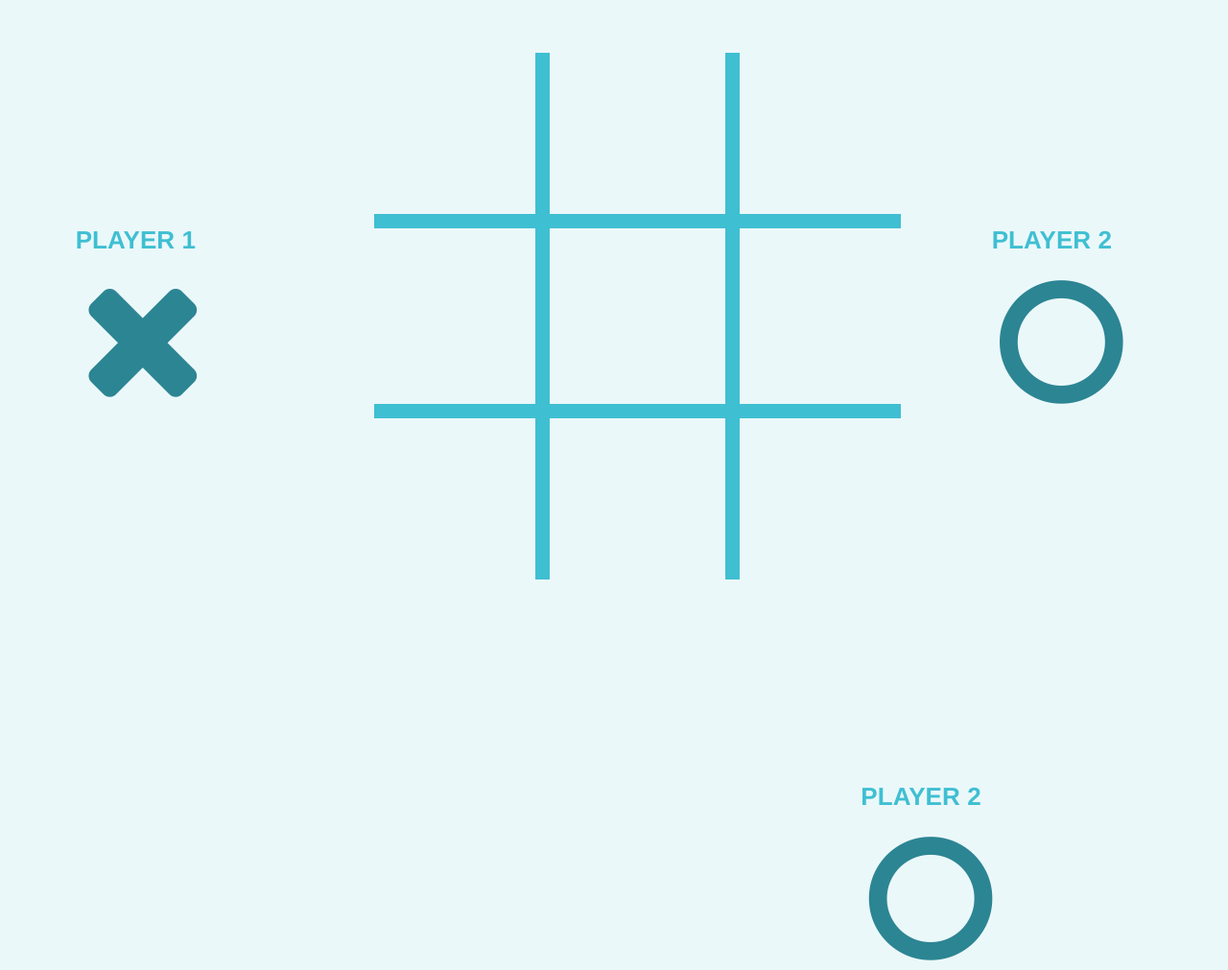
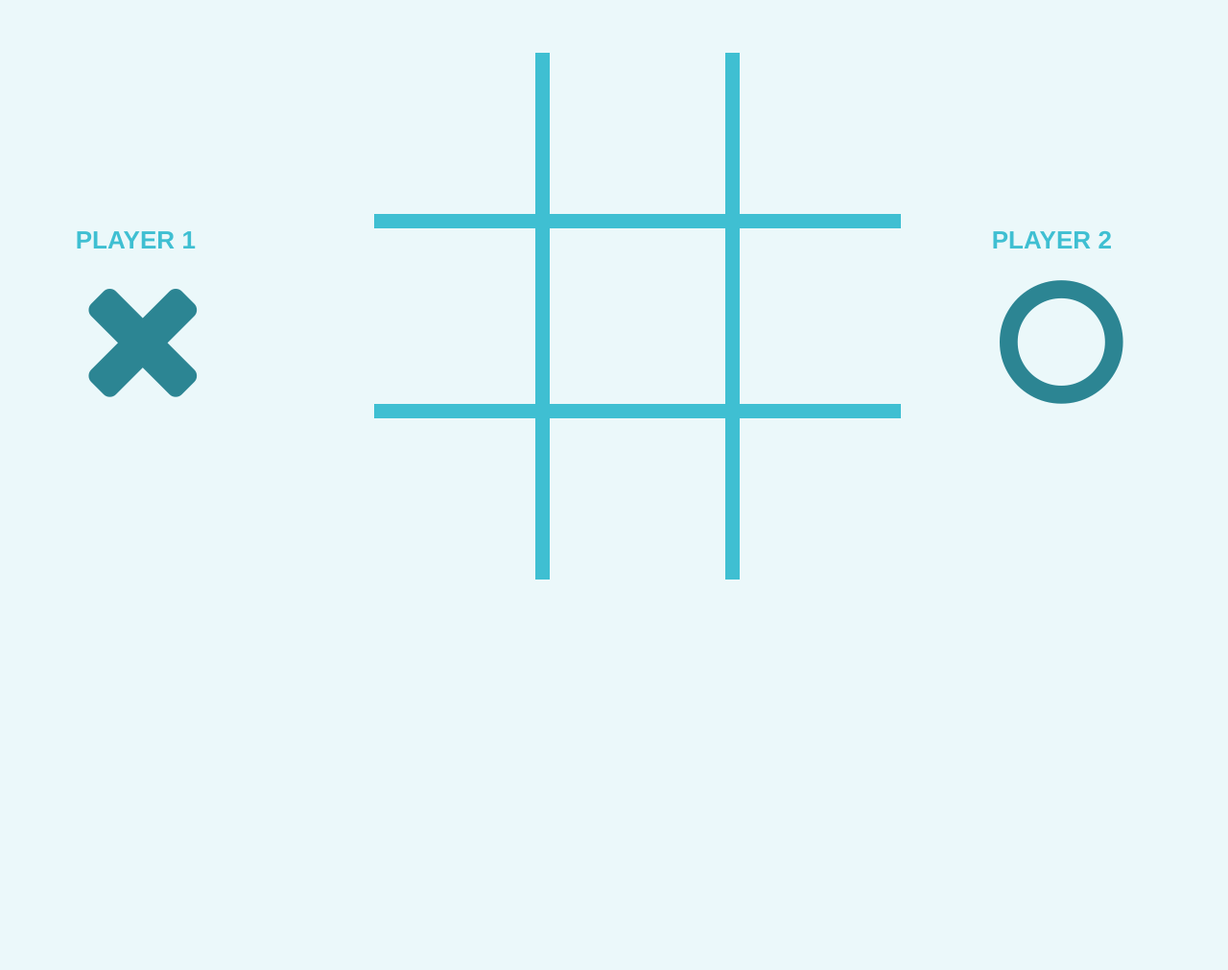
Before and after one commit to dianatduong/tictactoe, a plain HTML site: page index.html in a window 1280 px wide. Shown: the part 80-1091 px from the top of the page at 96% size. After the commit the page ends 800 px from the top, so only its background shows below. Drawn offline with nearby package versions, Linux system fonts and the light colour scheme.

Commit message:
removed player 2 bottom

```diff
--- a/index.html
+++ b/index.html
@@ -46,14 +46,10 @@
 				<div class="bottom-3 square"></div>
 			</div>
 		</div>
+	</section>
 
-		<div class="players">
-			<div class="player-two-bottom">
-				<h2>Player 2</h2>
-				<i class="fa fa-circle-o" aria-hidden="true"></i>
-			</div>
-		</div>
-	</section>
+	<footer>
+	</footer>
 
 
   <!-- JavaScript -->
```
